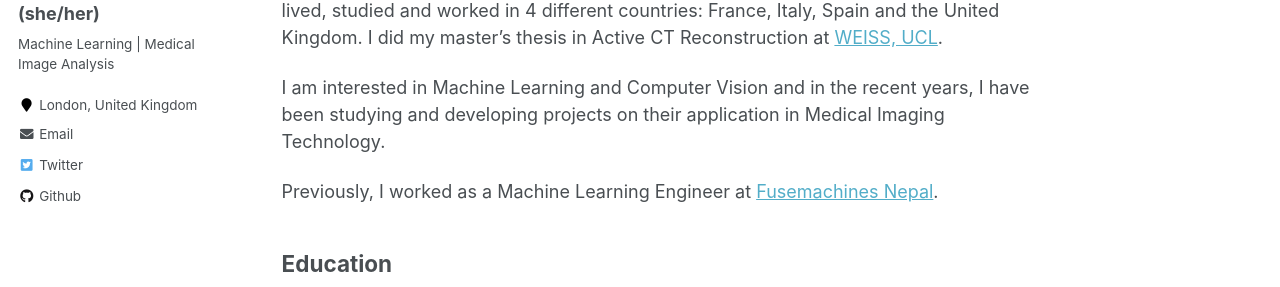
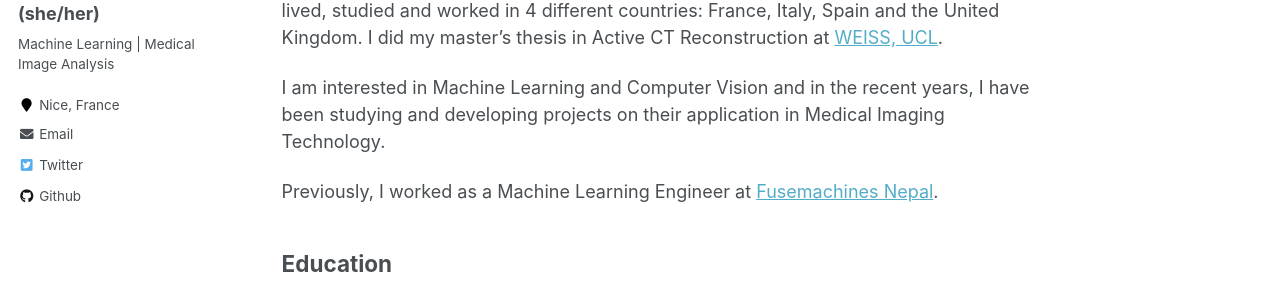
Before and after one commit to manasikattel/manasikattel.github.io, a Jekyll site: the page built from _pages/about.md, in a window 1280 px wide. Shown: the part 322-609 px from the top of the page. Built offline with Jekyll 4.4.1, drawn with Linux system fonts in a browser that asks for light colours.

Commit message:
change location

```diff
--- a/_config.yml
+++ b/_config.yml
@@ -83,7 +83,7 @@ author:
   name             : "Manasi Kattel (she/her)"
   avatar           : "pic.jpeg"
   bio              : "Machine Learning | Medical Image Analysis"
-  location         : "London, United Kingdom"
+  location         : "Nice, France"
   employer         :
   pubmed           :
   googlescholar    :
```
